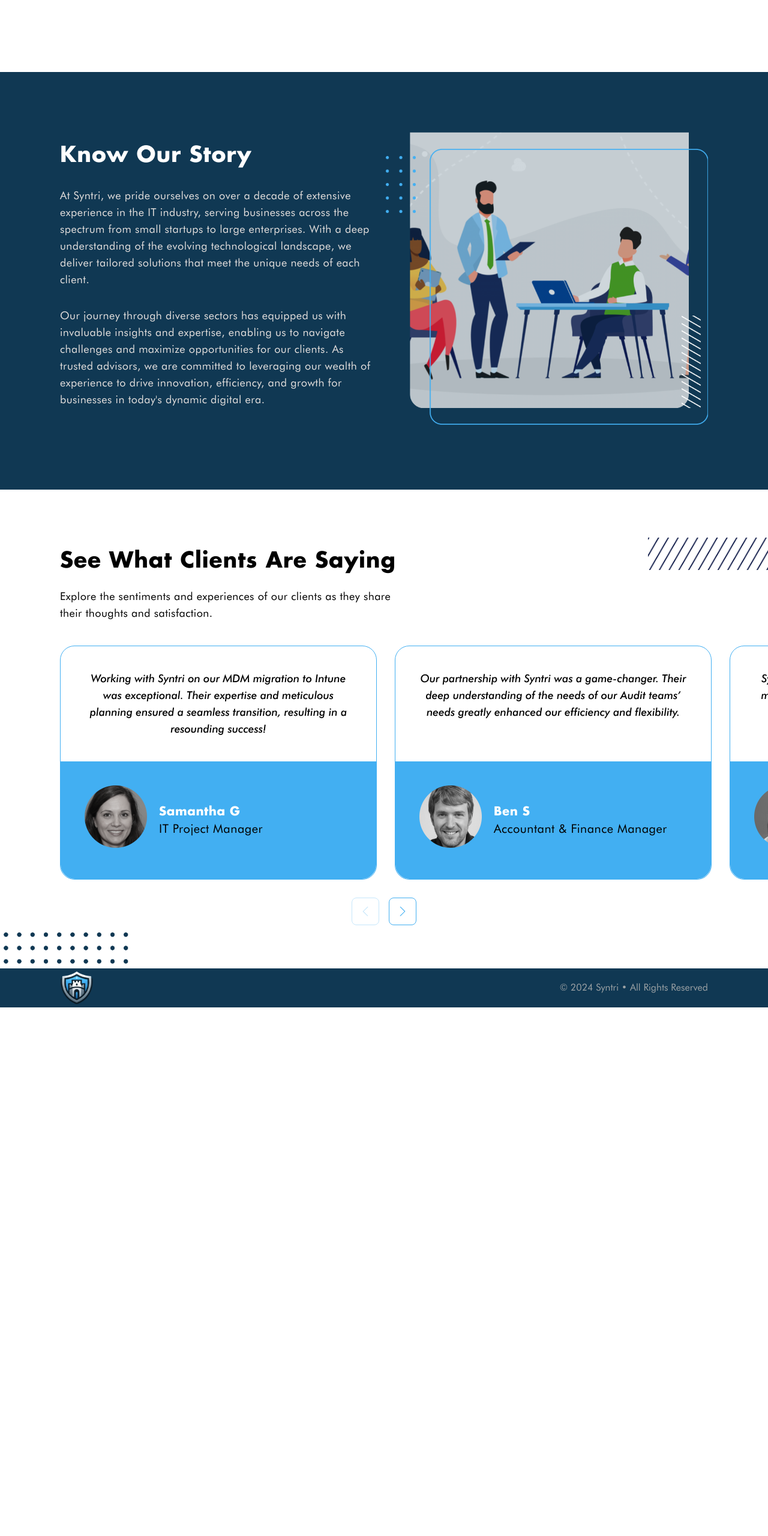
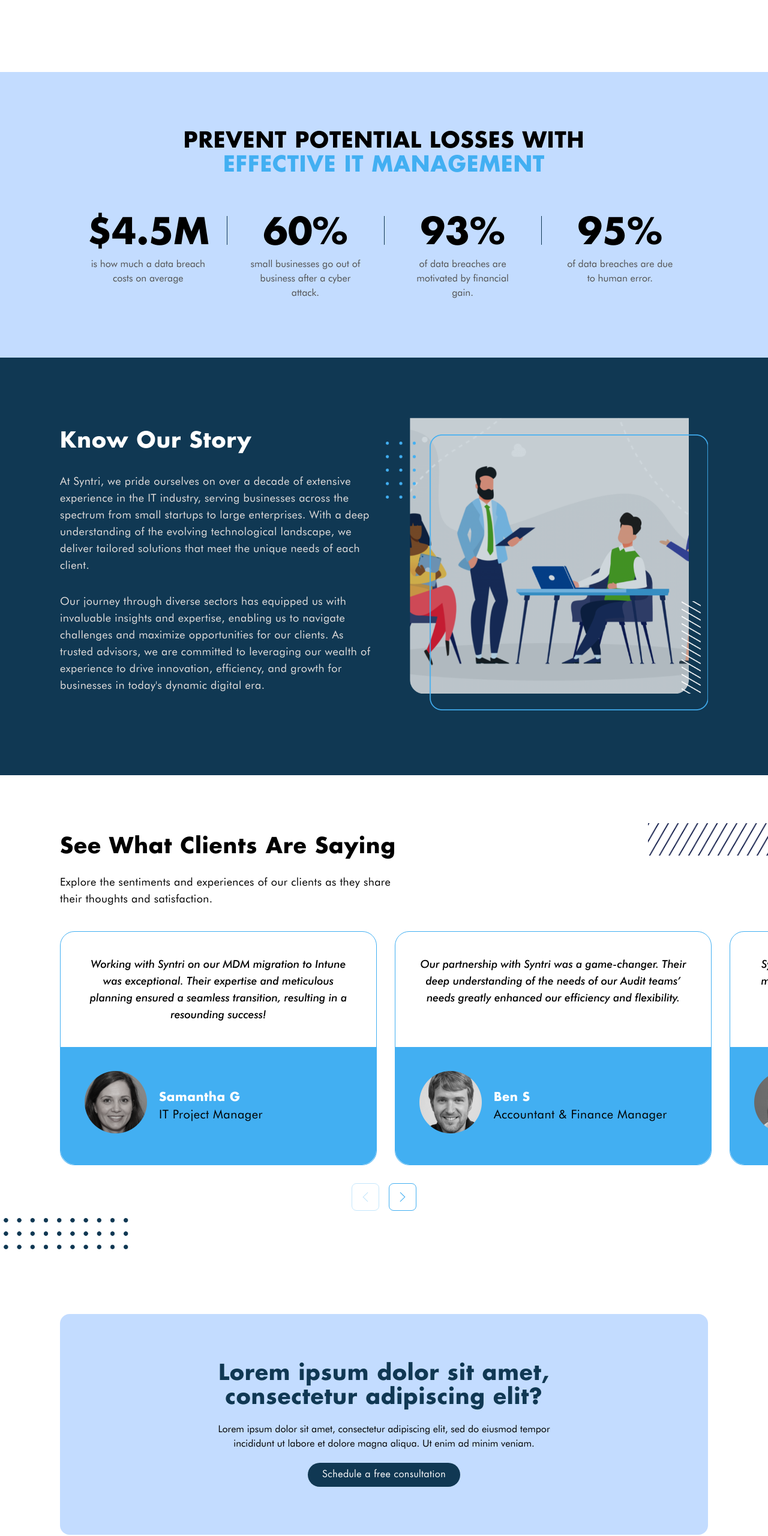
Before and after one commit to jennaly/syntri-landing, a Next.js app: page / in a window 1280 px wide. Shown: the part 1911-4471 px from the top of the page at 60% size. Before the commit the page ends 3590 px from the top, so only its background shows below. Built offline with nearby package versions, Linux system fonts and the light colour scheme.

Commit message:
feat: stats section

```diff
--- /dev/null
+++ b/app/components/Stats.tsx
@@ -0,0 +1,83 @@
+"use client";
+import React, { useEffect, useRef } from "react";
+import { animate, useInView } from "framer-motion";
+
+export const CountUpStats = () => {
+  return (
+    <div className="md:w-full px-4 py-20 md:py-24">
+      <h2 className="uppercase max-w-[1000px] mx-auto mb-8 text-center text-md sm:text-lg md:mb-16 md:text-3xl xl:text-4xl font-bold tracking-wide">
+        Prevent potential losses with{" "}
+        <span className="text-secondary-blue block">
+          effective IT management
+        </span>
+      </h2>
+
+      <div className="flex flex-col md:items-stretch items-center justify-center sm:flex-row">
+        <Stat
+          prefix="$"
+          num={4.5}
+          decimals={1}
+          suffix="M"
+          subheading="is how much a data breach costs on average"
+        />
+
+        <div className="h-[1px] w-12 bg-primary-blue sm:h-12 sm:w-[1px]" />
+        <Stat
+          num={60}
+          suffix="%"
+          subheading="small businesses go out of business after a cyber attack."
+        />
+
+        <div className="h-[1px] w-12 bg-primary-blue sm:h-12 sm:w-[1px]" />
+        <Stat
+          num={93}
+          suffix="%"
+          subheading="of data breaches are motivated by financial gain."
+        />
+        <div className="h-[1px] w-12 bg-primary-blue sm:h-12 sm:w-[1px]" />
+        <Stat
+          num={95}
+          suffix="%"
+          subheading="of data breaches are due to human error."
+        />
+      </div>
+    </div>
+  );
+};
+
+interface Props {
+  num: number;
+  prefix?: string;
+  suffix: string;
+  decimals?: number;
+  subheading: string;
+}
+
+const Stat = ({ num, prefix, suffix, decimals = 0, subheading }: Props) => {
+  const ref = useRef<HTMLSpanElement | null>(null);
+  const isInView = useInView(ref);
+
+  useEffect(() => {
+    if (!isInView) return;
+
+    animate(0, num, {
+      duration: 2.5,
+      onUpdate(value) {
+        if (!ref.current) return;
+
+        ref.current.textContent = value.toFixed(decimals);
+      },
+    });
+  }, [num, decimals, isInView]);
+
+  return (
+    <div className="flex w-96 flex-col items-center py-8 sm:py-0 px-3">
+      <p className="mb-2 text-center text-7xl font-semibold sm:text-6xl">
+        {prefix}
+        <span ref={ref}></span>
+        {suffix}
+      </p>
+      <p className="max-w-48 text-center text-neutral-600">{subheading}</p>
+    </div>
+  );
+};
--- a/app/page.tsx
+++ b/app/page.tsx
@@ -2,6 +2,8 @@ import Image from "next/image";
 import Values from "./components/Values";
 import Services from "./components/Services";
 import Testimonials from "./components/Testimonials";
+import Link from "next/link";
+import { CountUpStats } from "./components/Stats";
 
 export default function Home() {
   return (
@@ -121,6 +123,14 @@ export default function Home() {
         </div>
       </section>
 
+      <section id="stats">
+        <div className="bg-[#C3DCFF]">
+          <div className="max-w-[1440px] mx-auto px-[24px] md:px-[40px] lg:px-[80px] xl:px-[100px]">
+            <CountUpStats />
+          </div>
+        </div>
+      </section>
+
       <section
         id="About"
         className="bg-primary-blue w-full lg:scroll-my-10 2xl:scroll-my-20"
@@ -224,6 +234,27 @@ export default function Home() {
           className="absolute top-0 md:top-0 lg:top-10 xl:top-20 right-0 w-[150px] xl:w-[200px] object-contain"
         />
       </section>
+
+      <section
+        id="CTA-Banner"
+        className="max-w-[1440px] mx-auto  px-[24px] md:px-[40px] lg:px-[80px] xl:px-[100px] py-[48px] xl:py-[100px]"
+      >
+        <div className="bg-[#C3DCFF] rounded-2xl p-10 md:px-20 lg:px-32 lg:py-16 xl:py-20 text-center flex flex-col gap-5">
+          <h2 className="text-3xl xl:text-4xl font-bold tracking-wide max-w-[700px] mx-auto text-primary-blue">
+            Lorem ipsum dolor sit amet, consectetur adipiscing elit?
+          </h2>
+          <p className="mx-auto md:w-[600px]">
+            Lorem ipsum dolor sit amet, consectetur adipiscing elit, sed do
+            eiusmod tempor incididunt ut labore et dolore magna aliqua. Ut enim
+            ad minim veniam.
+          </p>
+          <Link href="#">
+            <button className="bg-primary-blue text-white rounded-full px-6 py-2 font-medium tracking-wide">
+              Schedule a free consultation
+            </button>
+          </Link>
+        </div>
+      </section>
     </main>
   );
 }
```
